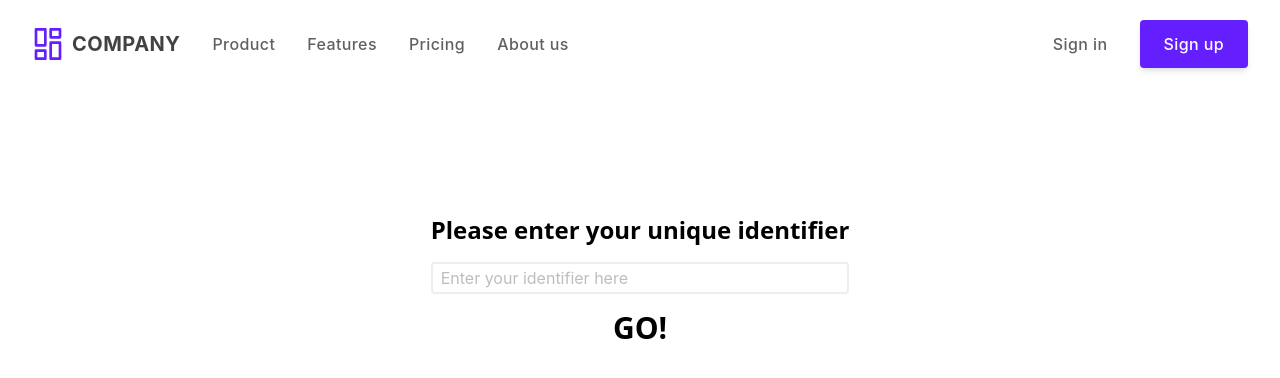
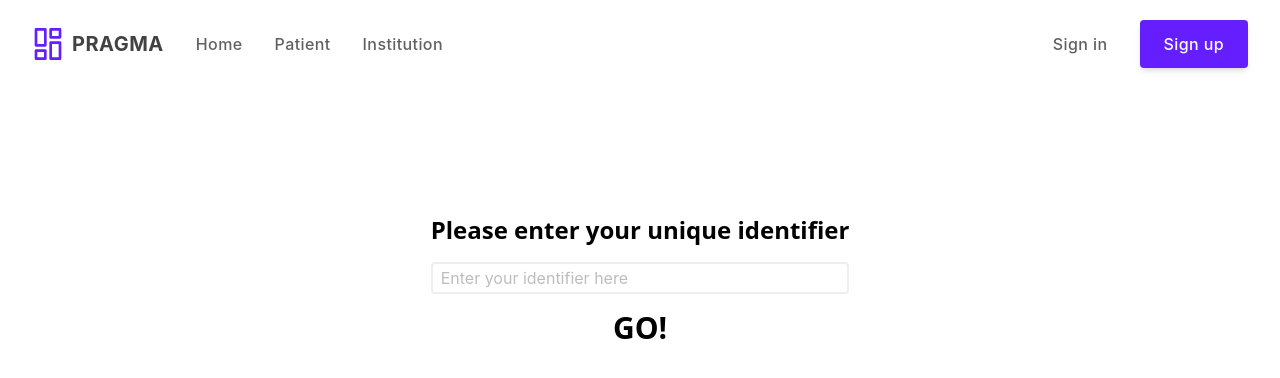
Before and after one commit to Pragma-Gateway/pragma-frontend, a Next.js app: page /patient in a window 1280 px wide. Shown: the top 378 px of the page. Built offline with nearby package versions, Linux system fonts and the light colour scheme.

Commit message:
added data

```diff
--- a/components/navbar/Index.jsx
+++ b/components/navbar/Index.jsx
@@ -1,4 +1,6 @@
+import Link from "next/link";
 import { useState } from "react";
+
 import SignButtons from "./SignButtons";
 import PagesList from "./PagesList";
 
@@ -11,10 +13,10 @@ const Navbar = () => {
       <div class="relative flex items-center justify-between">
         <div class="flex items-center">
           {/* Logo, to be replaced */}
+          <Link href="/">
             <a
-            href="/"
-            aria-label="Company"
-            title="Company"
+              aria-label="Pragma"
+              title="Pragma"
               class="inline-flex items-center mr-8"
             >
               <svg
@@ -33,9 +35,10 @@ const Navbar = () => {
                 <rect x="14" y="11" width="7" height="12" />
               </svg>
               <span class="ml-2 text-xl font-bold tracking-wide text-gray-800 uppercase">
-              Company
+                Pragma
               </span>
             </a>
+          </Link>
           <PagesList screenSize="desktop" />
         </div>
         <SignButtons />
@@ -69,8 +72,8 @@ const Navbar = () => {
                     {/* logo to be changed */}
                     <a
                       href="/"
-                      aria-label="Company"
-                      title="Company"
+                      aria-label="Pragma"
+                      title="Pragma"
                       class="inline-flex items-center"
                     >
                       <svg
@@ -89,7 +92,7 @@ const Navbar = () => {
                         <rect x="14" y="11" width="7" height="12" />
                       </svg>
                       <span class="ml-2 text-xl font-bold tracking-wide text-gray-800 uppercase">
-                        Company
+                        Pragma
                       </span>
                     </a>
                   </div>
--- a/components/navbar/PagesList.jsx
+++ b/components/navbar/PagesList.jsx
@@ -1,6 +1,7 @@
+import Link from "next/link";
+
 // the pages for both mobile and desktop that are in the navbar
 // screenSize can be either "mobile" or "desktop"
-
 const tailwindStyles = {
   desktop: {
     ul: "flex items-center hidden space-x-8 lg:flex",
@@ -16,44 +17,39 @@ const PagesList = ({ screenSize }) => {
   return (
     <ul className={tailwindStyles[screenSize].ul}>
       <li>
+        <Link href="/">
           <a
             href="/"
-          aria-label="Our product"
-          title="Our product"
+            aria-label="Home"
+            title="Home"
             className={tailwindStyles[screenSize].a}
           >
-          Product
+            Home
           </a>
+        </Link>
       </li>
       <li>
+        <Link href="/patient">
+          <a
+            aria-label="Patient"
+            title="Patient"
+            className={tailwindStyles[screenSize].a}
+          >
+            Patient
+          </a>
+        </Link>
+      </li>
+      <li>
+        <Link href="/institution">
           <a
             href="/"
-          aria-label="Our product"
-          title="Our product"
+            aria-label="Institution"
+            title="Institution"
             className={tailwindStyles[screenSize].a}
           >
-          Features
+            Institution
           </a>
-      </li>
-      <li>
-        <a
-          href="/"
-          aria-label="Product pricing"
-          title="Product pricing"
-          className={tailwindStyles[screenSize].a}
-        >
-          Pricing
-        </a>
-      </li>
-      <li>
-        <a
-          href="/"
-          aria-label="About us"
-          title="About us"
-          className={tailwindStyles[screenSize].a}
-        >
-          About us
-        </a>
+        </Link>
       </li>
     </ul>
   );
--- a/components/patient/searchData.js
+++ b/components/patient/searchData.js
@@ -8,4 +8,36 @@ export default [
     description:
       "Diabetes is a disease in which your body either can't produce insulin or can't properly use the insulin it produces.",
   },
+  {
+    name: "Smoker",
+    eid: "1",
+    valuetype: "bool",
+    type: "info",
+    defaultValue: "true",
+    description: "A person who smokes tobacco regularly.",
+  },
+  {
+    name: "Talker",
+    eid: "1",
+    valuetype: "bool",
+    type: "info",
+    defaultValue: "true",
+    description: "A person who smokes tobacco regularly.",
+  },
+  {
+    name: "Sleeper",
+    eid: "1",
+    valuetype: "bool",
+    type: "info",
+    defaultValue: "true",
+    description: "A person who smokes tobacco regularly.",
+  },
+  {
+    name: "Jumper",
+    eid: "1",
+    valuetype: "bool",
+    type: "info",
+    defaultValue: "true",
+    description: "A person who smokes tobacco regularly.",
+  },
 ];
```
Lines whose indentation alone changed are shown as unchanged.
